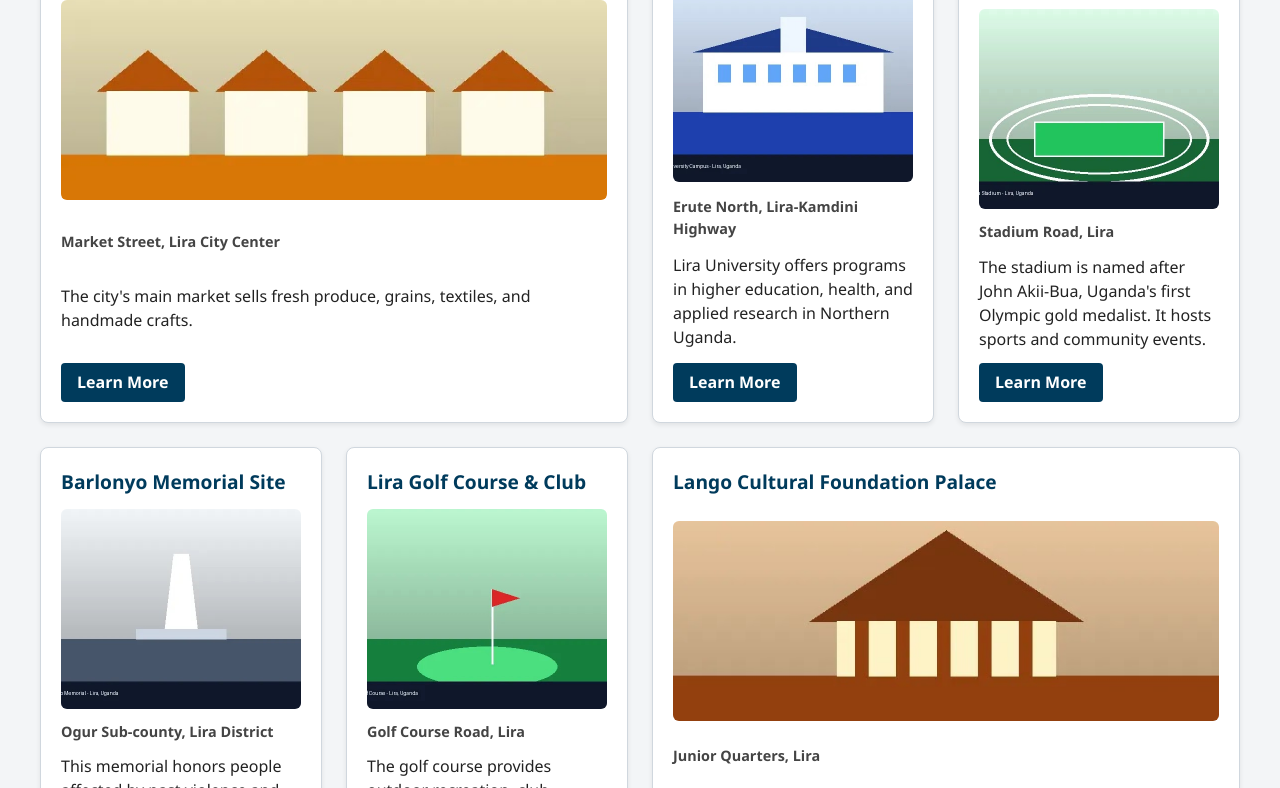
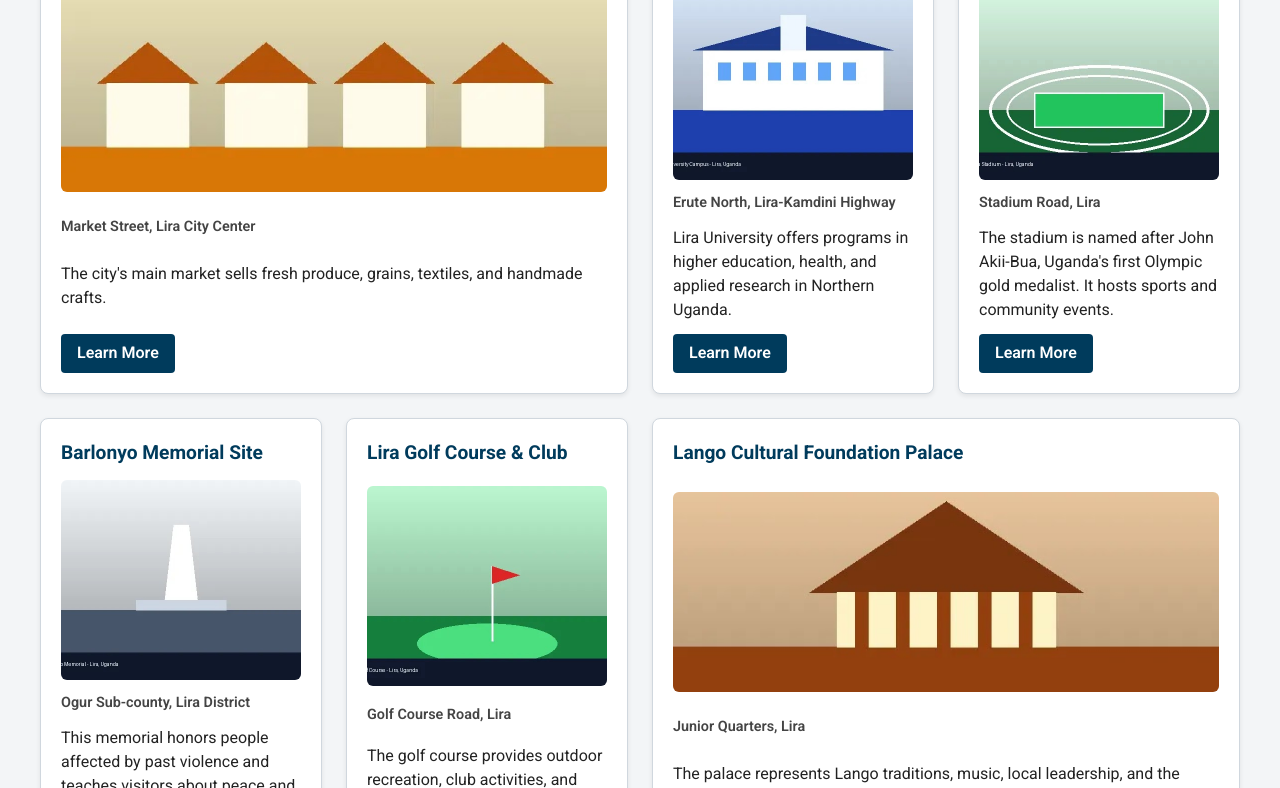
Before and after one commit to napiomercyelizabeth/wdd231, a plain HTML site: page chamber/discover.html in a window 1280 px wide. Shown: the part 312-1100 px from the top of the page. Drawn offline with nearby package versions, Linux system fonts and the light colour scheme.

Commit message:
Discover

```diff
--- a/chamber/discover.html
+++ b/chamber/discover.html
@@ -10,7 +10,7 @@
     <!-- Open Graph Meta Tags -->
     <meta property="og:title" content="Discover Lira - Lira Chamber of Commerce">
     <meta property="og:description" content="Explore landmarks, education hubs, and attractions in Lira.">
-    <meta property="og:image" content="https://napiomercyelizabeth.github.io/wdd231/chamber/images/place1.webp">
+    <meta property="og:image" content="https://napiomercyelizabeth.github.io/wdd231/chamber/images/discover-og.webp">
     <meta property="og:url" content="https://napiomercyelizabeth.github.io/wdd231/chamber/discover.html">
 
     <link rel="icon" href="images/favicon.ico">
@@ -18,12 +18,17 @@
     <link rel="stylesheet" href="styles/small.css">
     <link rel="stylesheet" href="styles/larger.css">
 
+    <!-- Google Fonts -->
+    <link rel="preconnect" href="https://fonts.googleapis.com">
+    <link rel="preconnect" href="https://fonts.gstatic.com" crossorigin>
+    <link href="https://fonts.googleapis.com/css2?family=Roboto:wght@400;600;700&display=swap" rel="stylesheet">
+
     <script src="scripts/discover.js" defer></script>
 </head>
 <body>
     <a class="skip-link" href="#main-content">Skip to main content</a>
     <header>
-        <h1>Lira Chamber of Commerce</h1>
+        <h1>Discover Lira - Lira Chamber of Commerce</h1>
         <button id="menu" type="button" aria-label="Open navigation menu" aria-controls="primary-navigation" aria-expanded="false"></button>
         <nav aria-label="Main navigation">
             <ul id="primary-navigation" class="navigation">
--- a/chamber/scripts/discover.js
+++ b/chamber/scripts/discover.js
@@ -52,7 +52,6 @@ function renderCards(places) {
     places.forEach((place, index) => {
         const card = document.createElement('article');
         card.className = `discover-card card-${index + 1}`;
-        card.style.gridArea = `card${index + 1}`;
 
         card.innerHTML = `
             <h3>${place.name}</h3>
--- a/chamber/styles/small.css
+++ b/chamber/styles/small.css
@@ -15,7 +15,7 @@ html {
 }
 
 body {
-    font-family: "Segoe UI", Tahoma, sans-serif;
+    font-family: "Roboto", "Segoe UI", Tahoma, sans-serif;
     margin: 0;
     padding: 0;
     background: #f3f5f7;
@@ -493,3 +493,12 @@ header h1 {
     outline: 3px solid #f9a825;
     outline-offset: 2px;
 }
+
+.card-1 { grid-area: card1; }
+.card-2 { grid-area: card2; }
+.card-3 { grid-area: card3; }
+.card-4 { grid-area: card4; }
+.card-5 { grid-area: card5; }
+.card-6 { grid-area: card6; }
+.card-7 { grid-area: card7; }
+.card-8 { grid-area: card8; }
```
Also changed, not shown: chamber/images/discover-og.webp (added), chamber/images/favicon.ico (added).
